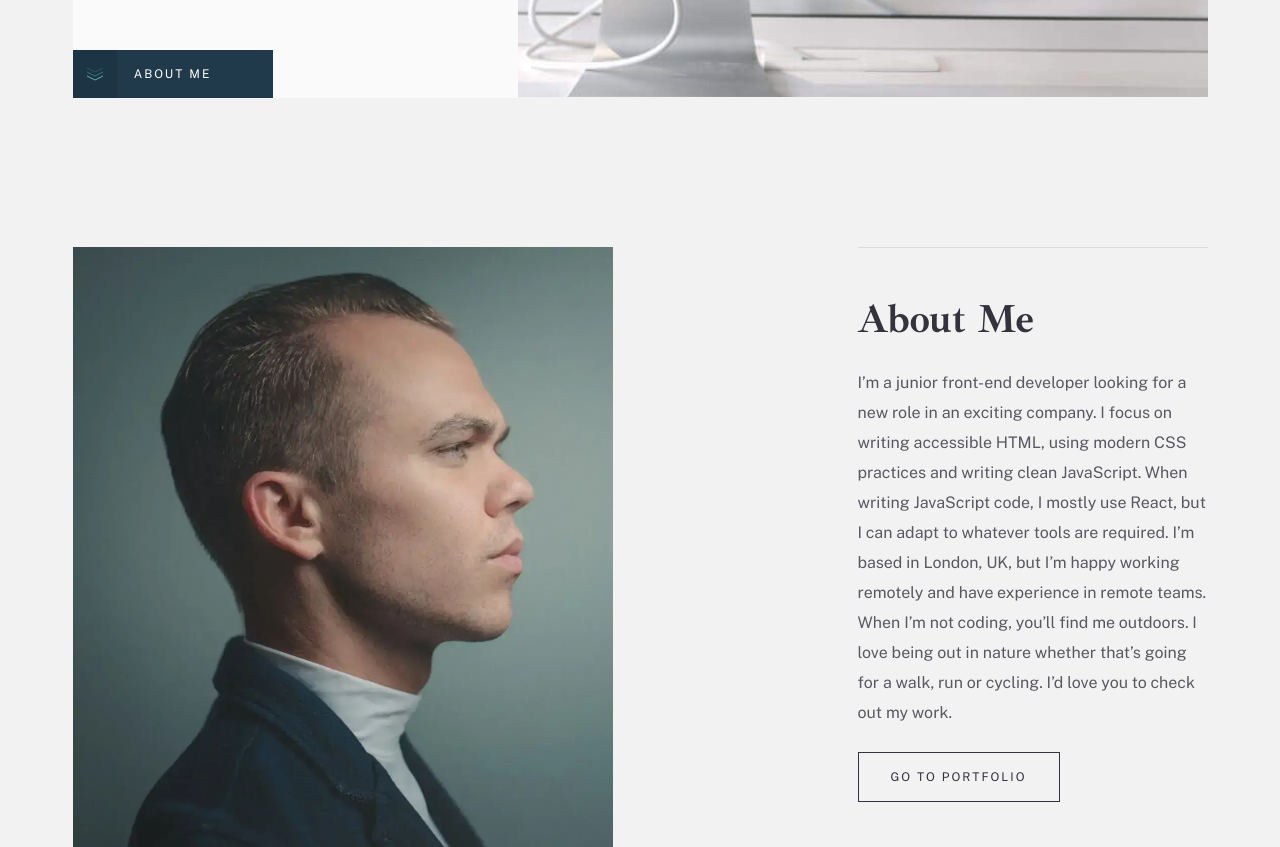
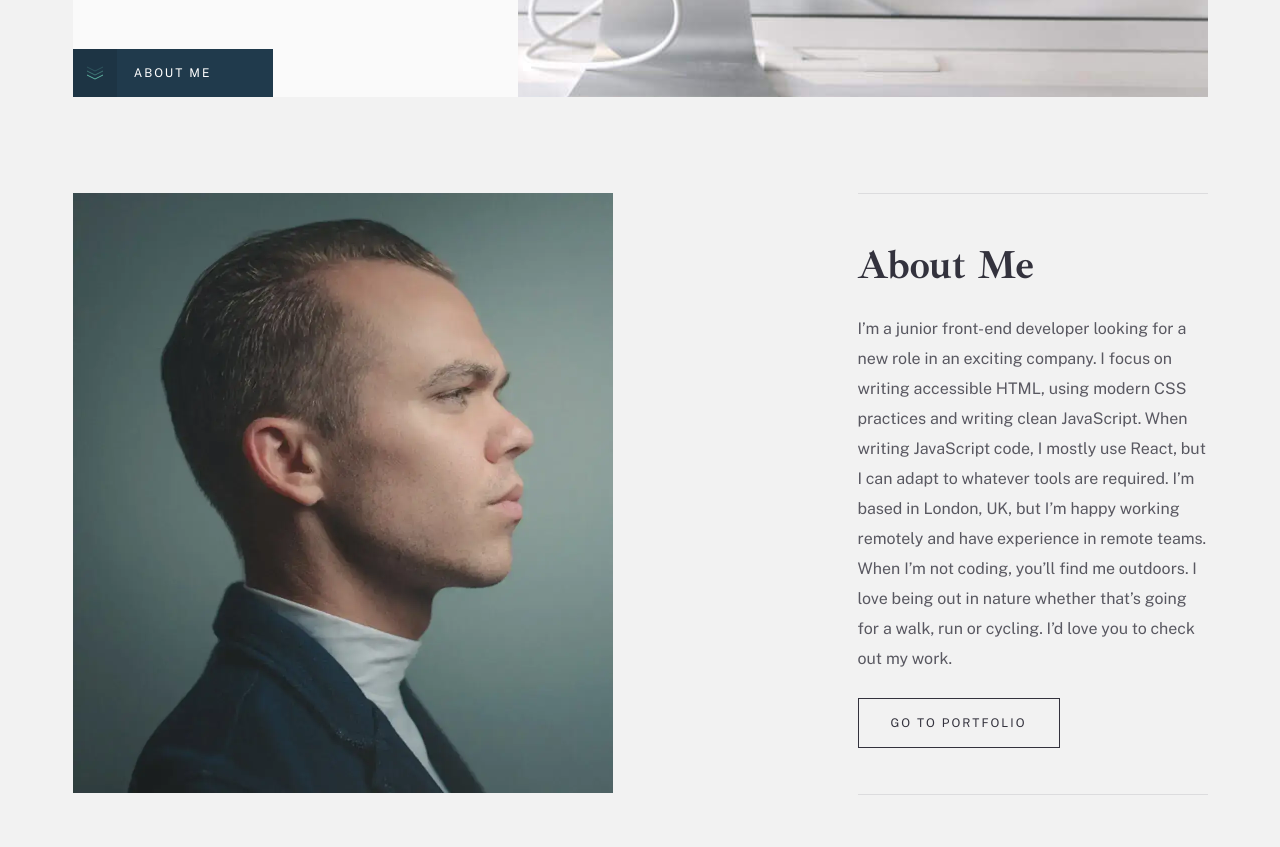
Before and after one commit to shakhbozpro/minimalism-portfolio, a plain HTML site: page index.html in a window 1280 px wide. Shown: the part 657-1504 px from the top of the page. Drawn offline with Linux system fonts and the light colour scheme.

Commit message:
Changed hero paddings and it's text's top and paddings, changed article line color code

```diff
--- a/scss/blocks/_about.scss
+++ b/scss/blocks/_about.scss
@@ -67,7 +67,7 @@
 @include mobile-first(375px) {
    .about__img {
       width: auto;
-      margin-left: 0;
+      margin: 0 auto;
    }
 }
 
@@ -79,14 +79,15 @@
 
 @include mobile-first(600px) {
    .about {
-      padding-top: 240px;
+      padding-top: 100px;
    }
 }
 
 @include mobile-first(768px) {
    .about {
-      padding-top: 150px;
+      padding-top: 96px;
    }
+
    .about__inner {
       display: flex;
       justify-content: space-between;
--- a/scss/blocks/_article.scss
+++ b/scss/blocks/_article.scss
@@ -27,7 +27,8 @@
    width: 100%;
    height: 1px;
    margin: 0 32px;
-   background-color: #dcdcde;
+   background-color: var(--main-graish-blue-color);
+   opacity: 0.15;
    display: none;
 }
 
--- a/scss/blocks/_hero.scss
+++ b/scss/blocks/_hero.scss
@@ -23,7 +23,7 @@ only screen and (                min-resolution: 2dppx) {
 
 .hero__texts-wrapepr {
    position: absolute;
-   top: 271px;
+   top: 270px;
    left: 0;
    margin-bottom: 96px;
 }
@@ -75,8 +75,19 @@ only screen and (                min-resolution: 2dppx) {
    }
 }
 
+@include mobile-first(370px) {
+   .hero__inner {
+      padding-top: 400px;
+   }
+
+   .hero__texts-wrapepr {
+      top: 400px;
+   }
+}
+
 @include mobile-first(615px) {
    .hero__inner {
+      padding-top: 520px;
       background-image: url("../../images/hero-bg-img-tablet.jpg");
    }
 
@@ -92,25 +103,30 @@ only screen and (                min-resolution: 2dppx) {
          background-image: url("../images/hero-bg-img-tablet@2x.jpg");
       }
    }
+
+   .hero__texts-wrapepr {
+      top: 260px;
+      width: 100%;
+      max-width: 514px;
+      padding-top: 30px;
+      padding-right: 56px;
+      background-color: var(--main-very-light-grey-color);
+   }
 }
 
 @include mobile-first(768px) {
    .hero__inner {
-      padding-top: 600px;
-   }
-
-   .hero__texts-wrapepr {
-      top: 323px;
-      width: 100%;
-      max-width: 514px;
-      padding-top: 56px;
-      padding-right: 56px;
-      background-color: var(--main-very-light-grey-color);
+      padding-top: 630px;
    }
 
    .hero__heading {
       margin-top: 0;
       margin-bottom: 48px;
+   }
+
+   .hero__texts-wrapepr {
+      top: 346px;
+      padding-top: 62px;
    }
 }
 
@@ -133,16 +149,16 @@ only screen and (                min-resolution: 2dppx) {
       }
    }
 
-   .hero__texts-wrapepr {
-      top: 244px;
-      max-width: 445px;
-      padding-right: 55px;
-   }
-
    .hero__heading {
       font-size: 50px;
       line-height: 50px;
       letter-spacing: -0.446429px;
       margin-bottom: 53px;
    }
+
+   .hero__texts-wrapepr {
+      top: 239px;
+      padding-top: 60px;
+      max-width: 445px;
+   }
 }
```
Also changed, not shown: css/main.min.css, 1 other file.
